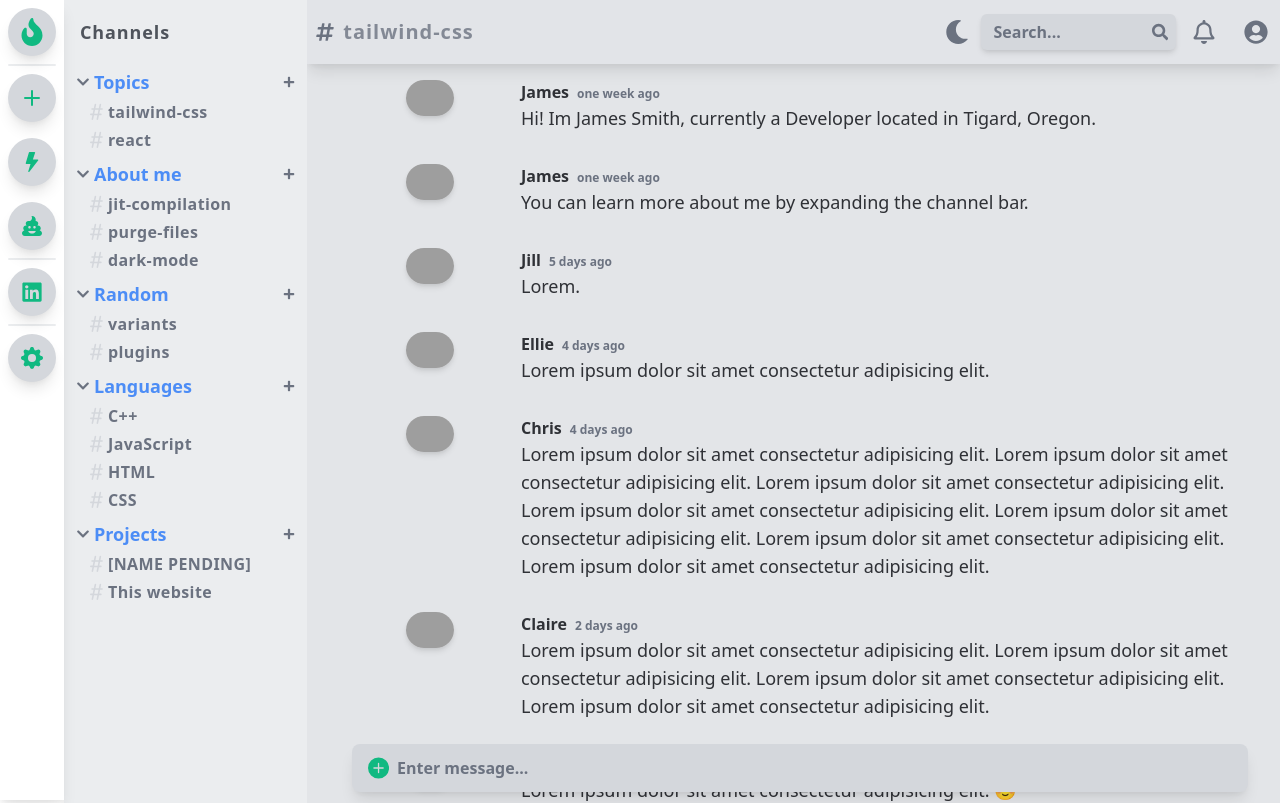
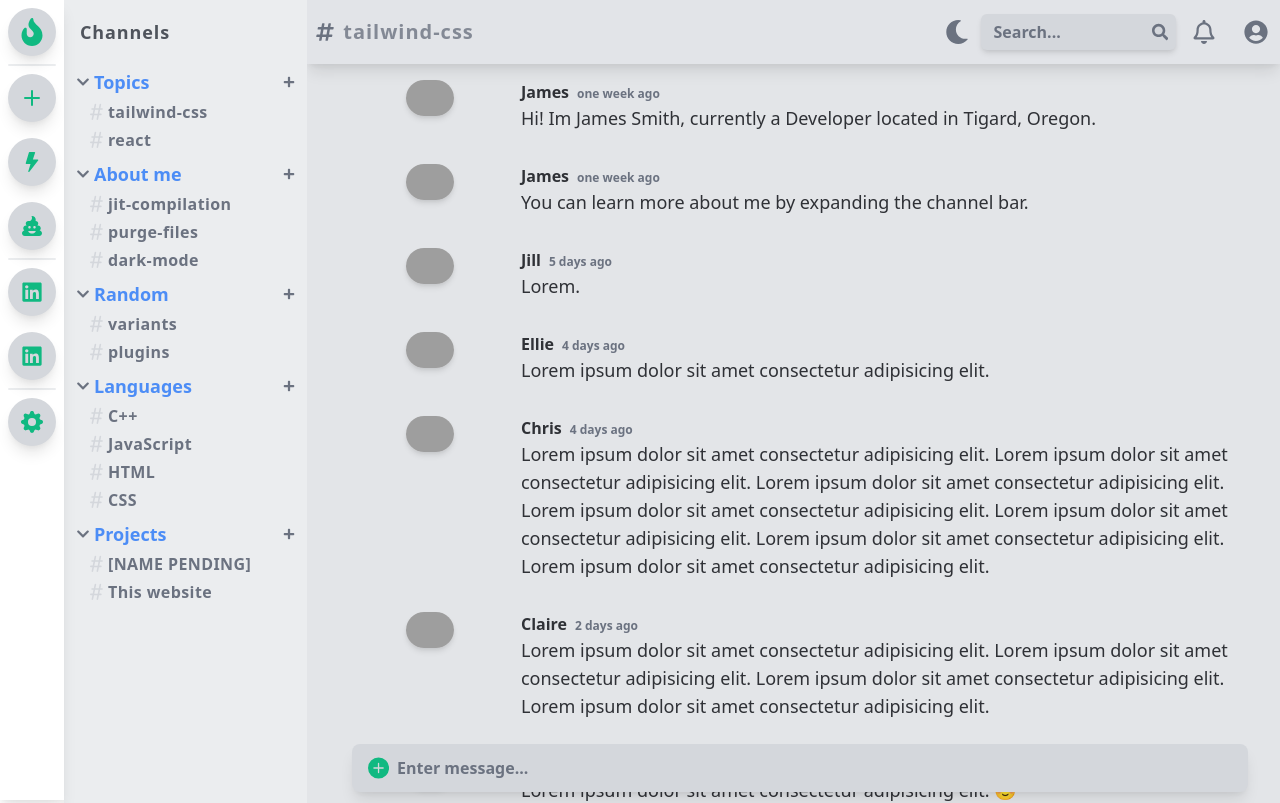
Before and after one commit to gitJamoo/jamesPortfolio, a React (Create React App) app: page / in a window 1280 px wide. Shown: the top 803 px of the page. Built offline with nearby package versions, Linux system fonts and the light colour scheme; grey boxes are pictures that could not be loaded.

Commit message:
added link function to sidebar

```diff
--- a/src/components/SideBar/index.jsx
+++ b/src/components/SideBar/index.jsx
@@ -12,24 +12,16 @@ const SideBar = () => {
         <SideBarIcon icon={<BsFillLightningFill size="20" />}text={"its lit"} />
         <SideBarIcon icon={<FaPoo size="20" />}text={"poop.exe"} />
         <Divider />
-        <LinkedInIcon icon={<FaLinkedin size="22" />} text={"my linkedin"} />
+        <SideBarIcon icon={<FaLinkedin size="22" />} text={"my linkedin"} link={"https://www.youtube.com/"} />
+        <SideBarIcon icon={<FaLinkedin size="22" />} text={"github"} link={"https://www.youtube.com/"} />
         <Divider />
         <SideBarIcon icon={<BsGearFill size="22" />} text={"settings"} />
     </div>
   );
 };
 
-const SideBarIcon = ({ icon, text }) => (
-  <div className="sidebar-icon group">
-    {icon}
-    <span class="sidebar-tooltip group-hover:scale-100">
-      {text}
-    </span>
-  </div>
-);
-
-const LinkedInIcon = ({ icon, text }) => (
-  <a href="https://google.com">
+const SideBarIcon = ({ icon, text, link }) => (
+  <a href={link}>
   <div className="sidebar-icon group">
     {icon}
     <span class="sidebar-tooltip group-hover:scale-100">
```
